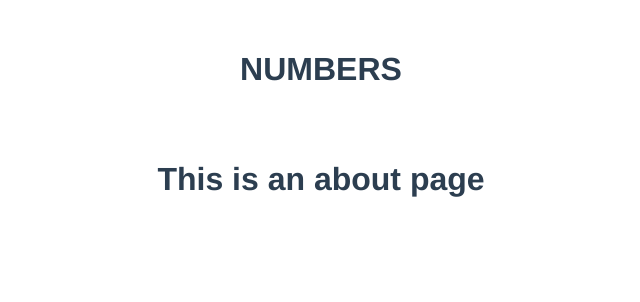
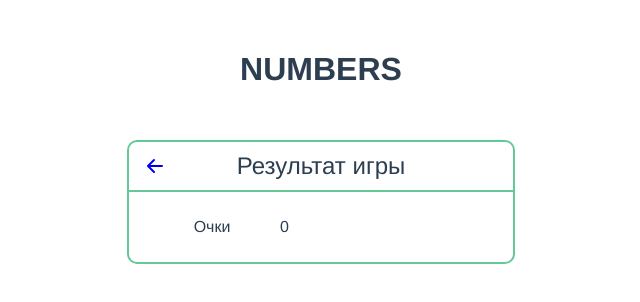
Before and after one commit to hardhill/numbers, a Vue app: page /about in a window 1280 px wide. Shown: the top 302 px of the page, without its empty margins (319-959 px from the left). Built offline with nearby package versions, Linux system fonts and the light colour scheme.

Commit message:
карскас игры

```diff
--- a/package.json
+++ b/package.json
@@ -7,6 +7,8 @@
     "build": "vue-cli-service build"
   },
   "dependencies": {
+    "@heroicons/vue": "^1.0.5",
+
     "core-js": "^3.6.5",
     "vue": "^3.0.0",
     "vue-router": "^4.0.0-0",
--- a/src/classes/getnumbers.ts
+++ b/src/classes/getnumbers.ts
@@ -7,9 +7,11 @@ export function GetNumbers(st?:number){
     numTwo = {id:2,text:"2",value:2,range:1}
     return {numOne,numTwo}
 }
-export function Compare(n1:INums,n2:INums){
+export function Compare(n1:INums,n2:INums,key:string){
     let result = 0
-    if(n1.value>n2.value){
+    if((n1.value>n2.value)&&key==="ArrowLeft"){
+        result = n1.range
+    }else if((n1.value<n2.value)&&key==="ArrowRight"){
         result = n1.range
     }
     return result
--- a/src/components/Game.vue
+++ b/src/components/Game.vue
@@ -8,16 +8,16 @@
       {{pretiming}}
     </div>
     <div class="description" v-if="!gaming">
-      <h3>Правила игры:</h3>
-      <p>Выбрать большее число стрелками , если значения равны стрелка вверх или вниз </p>
+      <h2>Правила игры:</h2>
+      <p class="text">Выбрать большее число стрелками <span><ArrowLeftIcon style="height:20px"/></span> или <span><ArrowRightIcon style="height:20px"/></span>, если значения равны стрелка <ArrowDownIcon style="height:20px"/> </p>
     </div>
     <div class="footer">
       <div v-if="!gaming"><button class="bstart" @click="BeginGame">Начали!</button></div>
       <div v-else>
-        <div class="control">
-          <button></button>
-          <button>=</button>
-          <button></button>
+        <div class="control" v-if="activatedKey">
+          <button class="bcursor" @click="PressArrow('ArrowLeft')"><ArrowLeftIcon style="height:20px"/></button>
+          <button class="equle"><MenuAlt4Icon style="height:20px"/></button>
+          <button class="bcursor" @click="PressArrow('ArrowRight')"><ArrowRightIcon style="height:20px"/></button>
         </div>
       </div>
 
@@ -30,9 +30,14 @@ import { defineComponent, onActivated, onMounted, Ref, ref } from 'vue';
 import {INums} from '../classes/Nums'
 import {Compare, GetNumbers} from '../classes/getnumbers'
 import router from '@/router';
+import store from '@/store';
+import { ArrowLeftIcon, ArrowRightIcon, ArrowDownIcon, MenuAlt4Icon } from "@heroicons/vue/outline"
 
 export default defineComponent({
   name: 'Game',
+  components:{
+    ArrowLeftIcon, ArrowRightIcon, ArrowDownIcon, MenuAlt4Icon
+  },
   setup(){
     var stars = 0
     const beginValue = {id:1,text:'_',value:0,range:1}
@@ -42,6 +47,7 @@ export default defineComponent({
     const pretiming = ref(3)
     const numOne:Ref<INums> = ref(beginValue)
     const numTwo:Ref<INums> = ref(beginValue)
+    const activatedKey = ref(false)
     let duration:number = 30
     let intervPre:number
     let intervGame:number
@@ -70,13 +76,24 @@ export default defineComponent({
       },1000)
       // игра пошла
       document.addEventListener("keydown",HookKeys)
-
-     ShowNumbersPart()
+      activatedKey.value = true
+      ShowNumbersPart()
 
     }
     function HookKeys(event:KeyboardEvent){
-        if(event.key === "ArrowLeft"){
-          let s = Compare(numOne.value,numTwo.value)
+
+        if(event.key ==="ArrowRight" || event.key === "ArrowLeft")
+        {PressArrow(event.key)
+        }else if(event.key === "ArrowDown"){
+
+          setTimeout(ShowNumbersPart,100)
+        }else if(event.key === "Escape"){
+          console.log("Escape game")
+          duration = 0
+        }
+    }
+    function PressArrow(key:string){
+      let s = Compare(numOne.value,numTwo.value,key)
           if(s>0){
             stars = stars + s
             answerSucc.value = true
@@ -87,25 +104,10 @@ export default defineComponent({
             answerErr.value = true
           }
           setTimeout(ShowNumbersPart,100,stars)
+    }
 
-        }else if(event.key === "ArrowRight"){
-          let s = Compare(numTwo.value,numOne.value)
-          if(s>0){
-            stars = stars + s
-            answerSucc.value = true
-            answerErr.value = false
-          }else{
-            answerSucc.value = false
-            answerErr.value = true
-          }
-          setTimeout(ShowNumbersPart,100,stars)
-        }else if(event.key === "ArrowDown"){
+    function PressDown(){
 
-          setTimeout(ShowNumbersPart,100)
-        }else if(event.key === "Escape"){
-          console.log("Escape game")
-          duration = 0
-        }
     }
     function ShowNumbersPart(stage?:number){
       answerSucc.value = false
@@ -121,11 +123,13 @@ export default defineComponent({
       clearInterval(intervGame)
       document.removeEventListener("keydown",HookKeys)
       gaming.value = false
+      activatedKey.value = false
       pretiming.value = 3
       numOne.value = beginValue
       numTwo.value = beginValue
       answerSucc.value = false
       answerErr.value = false
+      store.commit('SET_STARS',stars)
     }
     onMounted(()=>{
       duration = 30
@@ -134,7 +138,7 @@ export default defineComponent({
     onActivated(()=>{
       console.log('activated')
     })
-    return {gaming, BeginGame, pretiming, numOne, numTwo, answerSucc, answerErr, }
+    return {gaming, BeginGame, pretiming, numOne, numTwo, answerSucc, answerErr, PressArrow , activatedKey}
   }
 });
 </script>
@@ -167,7 +171,10 @@ export default defineComponent({
   color: rgb(32, 32, 56);
 }
 .description h3{
-  color: blue;
+  color: rgb(1, 1, 141);
+}
+.description p{
+  font-size: 1.5rem;
 }
 .footer{
   margin-bottom: 2rem;
@@ -178,6 +185,32 @@ export default defineComponent({
 .bstart{
   padding: 1rem 2rem;
   font-size: 2rem;
+  border: solid 2px #107e10;
+  border-radius: 10px;
+  overflow: hidden;
+  background-color: #caf8ca;
+  cursor: pointer;
+}
+.bcursor{
+  padding: 1rem 2rem;
+  font-size: 2rem;
+  border: solid 2px #89a9e4;
+  border-radius: 10px;
+  overflow: hidden;
+  background-color: #262ea3;
+  cursor: pointer;
+  color: aliceblue;
+}
+.equle{
+  padding: 1rem 2rem;
+  font-size: 2rem;
+  border: solid 2px #89a9e4;
+  border-radius: 10px;
+  overflow: hidden;
+  background-color: #0973dd;
+  cursor: pointer;
+  color: aliceblue;
+  margin: 0rem 2rem;
 }
 .control{
   display: flex;
--- a/src/store/index.ts
+++ b/src/store/index.ts
@@ -3,16 +3,20 @@ import { createStore } from "vuex";
 export default createStore({
 
     state: {
-      messages:[]
+      stars: 0
     },
     mutations: {
-
+        SET_STARS(state,payload){
+            state.stars = payload
+        }
     },
     actions: {
 
     },
     getters:{
-
+        GET_STARS(state){
+            return state.stars
+        }
     },
     modules: {
 
--- a/src/views/About.vue
+++ b/src/views/About.vue
@@ -1,5 +1,70 @@
 <template>
   <div class="about">
-    <h1>This is an about page</h1>
+
+    <div class="result-desc">
+      <div class="caption">
+        <div class="icon"><router-link to="/"> <ArrowLeftIcon style="height:20px"/></router-link></div>
+        <div class="title">Результат игры</div>
+      </div>
+      <table>
+        <tbody>
+          <tr>
+            <td class="dcap">Очки</td>
+            <td>{{stars}}</td>
+          </tr>
+        </tbody>
+      </table>
+    </div>
   </div>
 </template>
+<script>
+import store from "@/store";
+import { defineComponent, onMounted, ref } from "@vue/runtime-core";
+import { ArrowLeftIcon } from '@heroicons/vue/solid'
+
+export default defineComponent( {
+  components:{
+    ArrowLeftIcon
+  },
+    setup(){
+      const stars = ref(0)
+      onMounted(()=>{
+        stars.value = store.getters['GET_STARS']
+      })
+      return {stars}
+    }
+})
+</script>
+<style scoped>
+.result-desc{
+  width: 24rem;
+  border: solid 2px rgb(101, 200, 151);
+  border-radius: 10px;
+  margin: 0 auto;
+  overflow: hidden;
+}
+.result-desc table{
+  margin: 1rem;
+}
+.icon{
+
+  position: absolute;
+  top: 0.9rem;
+  left: 1rem;
+}
+.caption{
+  position: relative;
+  display: flex;
+  justify-content: center;
+  align-items: center;
+  height: 3rem;
+  border-bottom: solid 2px rgb(101, 200, 151);
+}
+.title{
+  font-size: 1.5rem;
+}
+.dcap{
+  width: 8rem;
+  height: 2rem;
+}
+</style>
```
Also changed, not shown: 1 other file (tests, documents, lock files or other folders).
